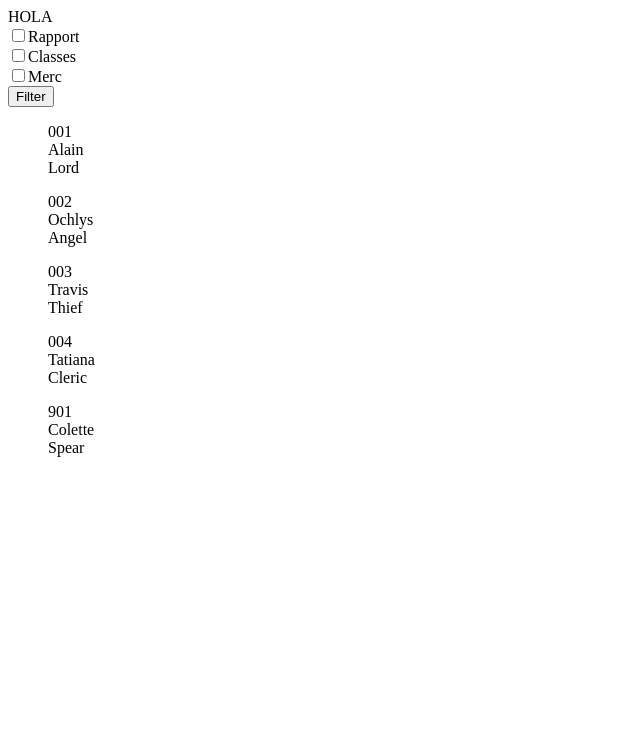
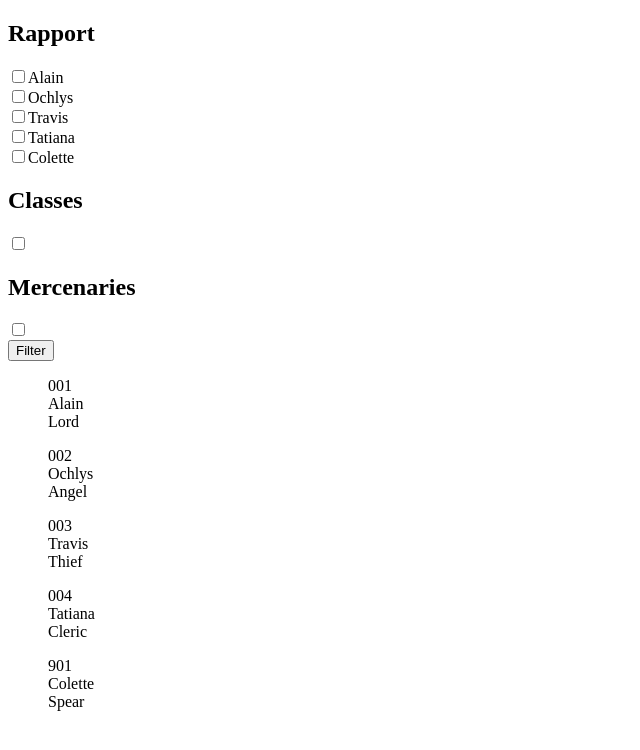
Before and after one commit to darsanech/UnicornSquad, a Vue app: page / in a window 1280 px wide. Shown: the top 750 px of the page, without its empty margins (0-640 px from the left). Built offline with nearby package versions, Linux system fonts and the light colour scheme.

Commit message:
filter by rapport

```diff
--- a/src/App.vue
+++ b/src/App.vue
@@ -1,5 +1,4 @@
 <template>
-  <div>HOLA</div>
   <list-of-units></list-of-units>
 </template>
 <script setup>
--- a/src/assets/dummyListData.ts
+++ b/src/assets/dummyListData.ts
@@ -1,8 +1,8 @@
 const dummyData = [
-  { id: '001', name: 'Alain', class: 'Lord', rapport: ['002', '003'], merc: false },
-  { id: '002', name: 'Ochlys', class: 'Angel', rapport: ['001', '0004'], merc: false },
+  { id: '001', name: 'Alain', class: 'Lord', rapport: ['002', '003', '004'], merc: false },
+  { id: '002', name: 'Ochlys', class: 'Angel', rapport: ['001', '004'], merc: false },
   { id: '003', name: 'Travis', class: 'Thief', rapport: ['001'], merc: false },
-  { id: '004', name: 'Tatiana', class: 'Cleric', rapport: ['001', '004'], merc: false },
+  { id: '004', name: 'Tatiana', class: 'Cleric', rapport: ['001', '002'], merc: false },
   { id: '901', name: 'Colette', class: 'Spear', rapport: [], merc: true }
 ]
 export { dummyData }
--- a/src/components/filter/FilterList.vue
+++ b/src/components/filter/FilterList.vue
@@ -1,15 +1,18 @@
 <template>
   <section>
-    <input type="checkbox" />
-    <label>Rapport</label>
+    <h2>Rapport</h2>
+    <div v-for="dummy in dummyList.dummies" :key="dummy.id">
+      <input checked type="checkbox" :id="dummy.id" v-model="rapportFilter" :value="dummy.id" />
+      <label :for="dummy.id">{{ dummy.name }}</label>
+    </div>
   </section>
   <section>
+    <h2>Classes</h2>
     <input type="checkbox" />
-    <label>Classes</label>
   </section>
   <section>
+    <h2>Mercenaries</h2>
     <input type="checkbox" unchecked v-model="mercFilter" />
-    <label>Merc</label>
   </section>
   <section>
     <button @click="applyFilter">Filter</button>
@@ -20,11 +23,11 @@ import { ref } from 'vue'
 
 import { useDummyListStore } from '../../stores/dummyList.ts'
 const dummyList = useDummyListStore()
-const rapportFilter = null
-const classesFilter = null
+const rapportFilter = ref([])
+const classesFilter = ref([])
 const mercFilter = ref(false)
 function applyFilter() {
-  console.log('mercFilter')
-  dummyList.filterList(null, null, mercFilter.value)
+  console.log(rapportFilter.value)
+  dummyList.filterList(classesFilter, rapportFilter.value, mercFilter.value)
 }
 </script>
--- a/src/components/units/ListOfUnits.vue
+++ b/src/components/units/ListOfUnits.vue
@@ -1,6 +1,6 @@
 <template>
   <filter-list></filter-list>
-  <ul v-for="dummy in dummyList.dummies">
+  <ul v-for="dummy in dummyList.filteredDummies">
     <single-unit :unit="dummy"></single-unit>
   </ul>
 </template>
--- a/src/stores/dummyList.ts
+++ b/src/stores/dummyList.ts
@@ -4,10 +4,11 @@ import { dummyData } from '@/assets/dummyListData'
 
 export const useDummyListStore = defineStore('dummyList', () => {
   const dummies = ref(dummyData)
+  const filteredDummies = ref(dummyData)
   function populateList() {
     dummies.value = dummyData
   }
-  function filterList(classes: [String], rapport: [String], merc: boolean) {
+  function filterList(classes: [string], rapport: [string], merc: boolean) {
     /*
     la filter data sera en formato
         classes:[que clases quieres] todas las clases saldran,
@@ -18,18 +19,17 @@ export const useDummyListStore = defineStore('dummyList', () => {
 
     var filteredList = dummyData
     if (merc) {
-      console.log('MERC')
       filteredList = filteredList.filter((unit) => unit.merc === true)
-    } else if (rapport != null) {
-      filteredList = filteredList.filter((unit) => unit.rapport.every((r) => rapport.includes(r)))
+    } else if (rapport.length > 0) {
+      filteredList = filteredList.filter((unit) => rapport.every((r) => unit.rapport.includes(r)))
     }
-    if (classes != null) {
+    if (classes.length > 0) {
       filteredList = filteredList.filter((unit) => unit.class in classes)
     }
     console.log('filteredList:')
 
     console.log(filteredList)
-    dummies.value = filteredList
+    filteredDummies.value = filteredList
   }
-  return { dummies, populateList, filterList }
+  return { dummies, filteredDummies, populateList, filterList }
 })
```
